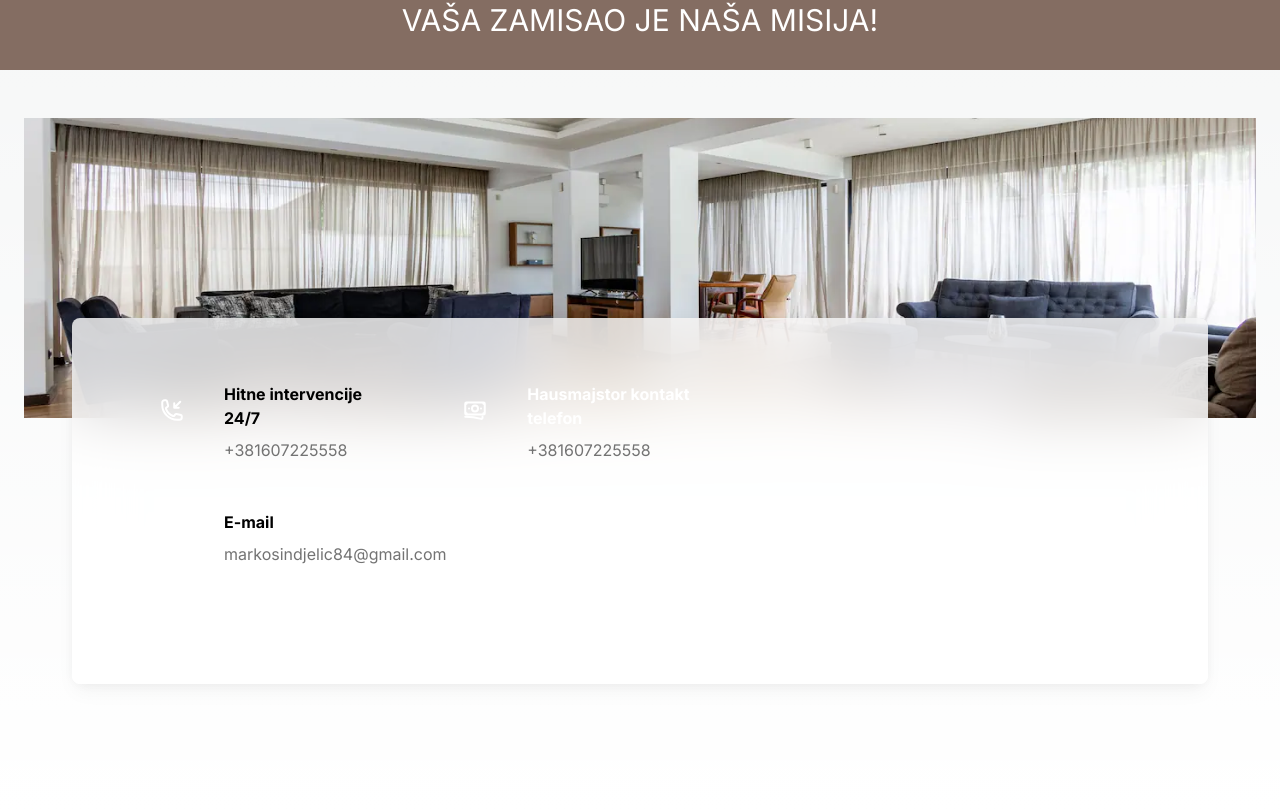
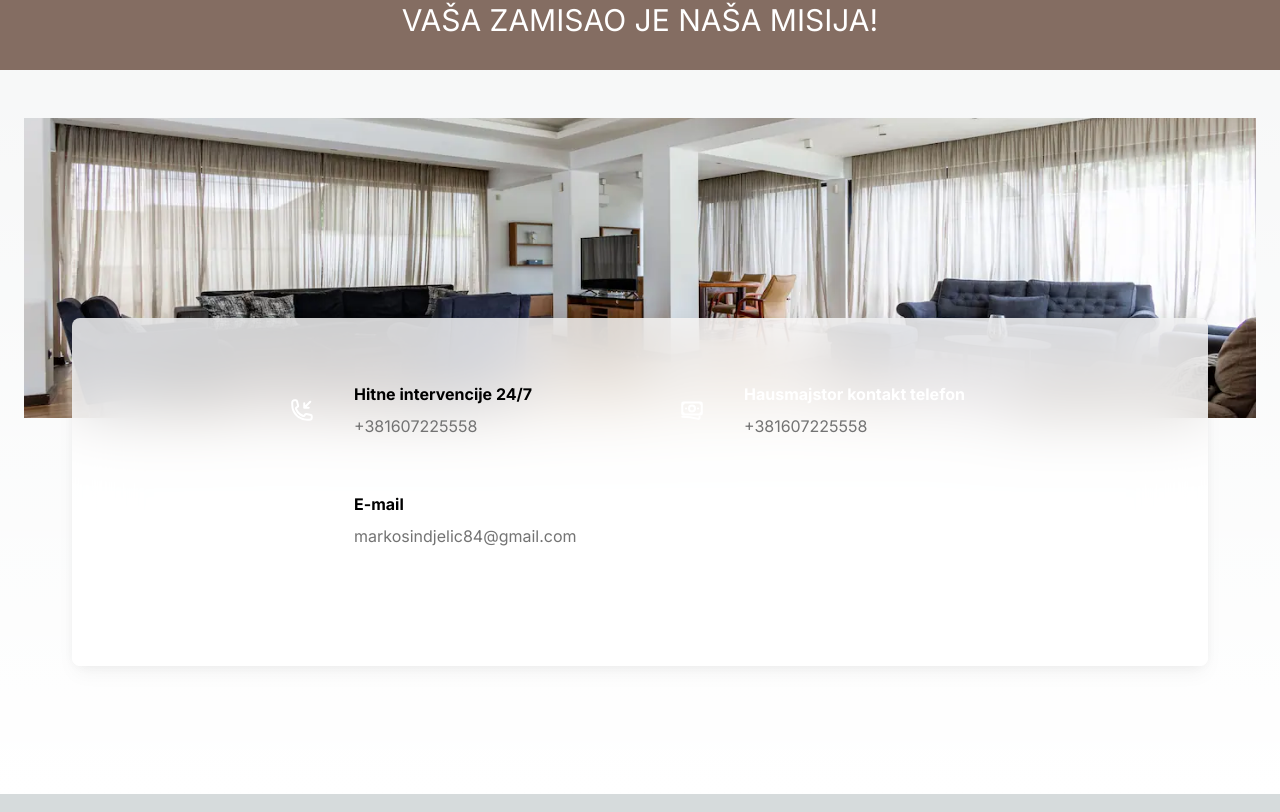
Before and after one commit to cehicm/ma-si-hausmajstor, a Next.js app: page / in a window 1280 px wide. Shown: the part 2892-3704 px from the top of the page. Built offline with nearby package versions, Linux system fonts and the light colour scheme.

Commit message:
Update contact component responsive

```diff
--- a/src/components/Contact.js
+++ b/src/components/Contact.js
@@ -8,7 +8,7 @@ export default function Contact() {
 				<div className="container px-6 md:px-12">
 					<div className="block rounded-lg bg-[hsla(0,0%,100%,0.8)] px-6 py-12 shadow-[0_2px_15px_-3px_rgba(0,0,0,0.07),0_10px_20px_-2px_rgba(0,0,0,0.04)] dark:bg-[hsla(0,0%,5%,0.7)] dark:shadow-black/20 md:py-16 md:px-12 -mt-[100px] backdrop-blur-[30px]">
 						<div className="flex flex-wrap">
-							<div className="w-full shrink-0 grow-0 basis-auto lg:w-7/12">
+							<div className="w-full shrink-0 grow-0 basis-auto lg:w-3/4 mx-auto">
 								<div className="flex flex-wrap">
 									<div className="mb-12 w-full shrink-0 grow-0 basis-auto md:w-6/12 md:px-3 lg:w-full lg:px-6 xl:w-6/12">
 										<div className="flex items-start">
```
